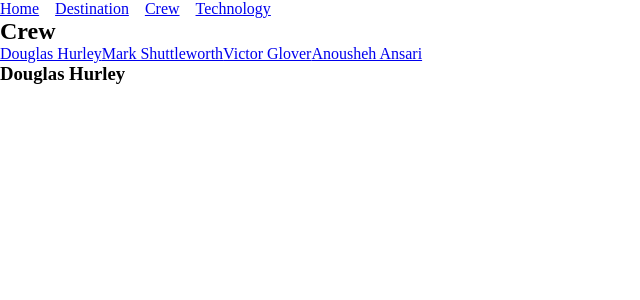
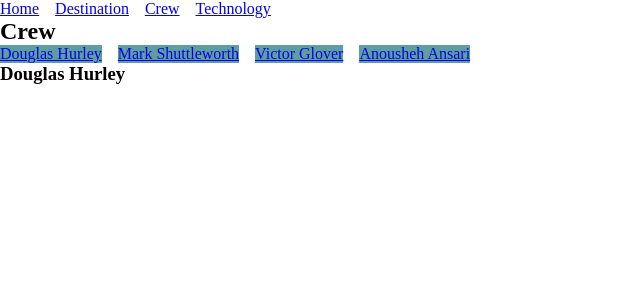
Before and after one commit to KorneyChervonenko/space-tourism, a React (Vite) app: page /crew/douglas-hurley in a window 1280 px wide. Shown: the top 300 px of the page, without its empty margins (0-640 px from the left). Built offline with nearby package versions, Linux system fonts and the light colour scheme.

Commit message:
universal Menu

```diff
--- a/src/components/Device/DeviceNav.module.scss
+++ b/src/components/Device/DeviceNav.module.scss
@@ -1,4 +1,16 @@
-.deviceMenu {
+// .deviceMenu {
+// 	display: flex;
+// 	flex-direction: row;
+// }
+
+.itemMenu {
 	display: flex;
 	flex-direction: row;
+	column-gap: 1rem;
+
+	> .item {
+		background-color: rebeccapurple;
+		background-color: burlywood;
+		// color: white;
+	}
 }
--- a/src/components/Member/MemberNav.module.scss
+++ b/src/components/Member/MemberNav.module.scss
@@ -1,4 +1,14 @@
-.memberMenu {
+// .memberMenu {
+// 	display: flex;
+// 	flex-direction: row;
+// }
+
+.itemMenu {
 	display: flex;
 	flex-direction: row;
+	column-gap: 1rem;
+
+	> .item {
+		background-color: cadetblue;
+	}
 }
--- /dev/null
+++ b/src/components/Menu/Menu.jsx
@@ -0,0 +1,24 @@
+import { NavLink } from 'react-router-dom';
+import PropTypes from 'prop-types';
+// import styles from './PlanetNav.module.scss';
+
+Menu.propTypes = {
+	items: PropTypes.arrayOf(PropTypes.object),
+	title: PropTypes.string,
+	styles: PropTypes.object,
+};
+
+export default function Menu({ items, title, styles }) {
+	return (
+		<nav>
+			<h3 className="visually-hidden">{title}</h3>
+			<menu className={styles.itemMenu}>
+				{items.map((item) => (
+					<li className={styles.item} key={item.url}>
+						<NavLink to={item.url}>{item.name}</NavLink>
+					</li>
+				))}
+			</menu>
+		</nav>
+	);
+}
--- a/src/components/Planet/PlanetNav.module.scss
+++ b/src/components/Planet/PlanetNav.module.scss
@@ -1,4 +1,14 @@
-.planetMenu {
+// .planetMenu {
+// 	display: flex;
+// 	flex-direction: row;
+// }
+
+.itemMenu {
 	display: flex;
 	flex-direction: row;
+	column-gap: 1rem;
+
+	> .item {
+		background-color: coral;
+	}
 }
--- a/src/pages/Crew/Crew.jsx
+++ b/src/pages/Crew/Crew.jsx
@@ -1,12 +1,15 @@
 import { Outlet } from 'react-router-dom';
-import MemberNav from '../../components/Member/MemberNav';
+// import MemberNav from '../../components/Member/MemberNav';
+import Menu from '../../components/Menu/Menu';
+import crewMenuStyles from '../../components/Member/MemberNav.module.scss';
 
 // eslint-disable-next-line react/prop-types
 export default function Crew({ members }) {
 	return (
 		<section>
 			<h2>Crew</h2>
-			<MemberNav members={members} />
+			{/* <MemberNav members={members} /> */}
+			<Menu items={members} title="Member Navigation" styles={crewMenuStyles} />
 			<Outlet />
 		</section>
 	);
--- a/src/pages/Destination/Destination.jsx
+++ b/src/pages/Destination/Destination.jsx
@@ -1,12 +1,15 @@
 import { Outlet } from 'react-router-dom';
-import PlanetNav from '../../components/Planet/PlanetNav';
+// import PlanetNav from '../../components/Planet/PlanetNav';
+import Menu from '../../components/Menu/Menu';
+import planetMenuStyles from '../../components/Planet/PlanetNav.module.scss';
 
 // eslint-disable-next-line react/prop-types
 export default function Destinations({ planets }) {
 	return (
 		<section>
 			<h2>Destinations</h2>
-			<PlanetNav planets={planets} />
+			{/* <PlanetNav planets={planets} /> */}
+			<Menu items={planets} title="Planet Navigation" styles={planetMenuStyles} />
 			<Outlet />
 		</section>
 	);
--- a/src/pages/Technology/Technology.jsx
+++ b/src/pages/Technology/Technology.jsx
@@ -1,12 +1,15 @@
 import { Outlet } from 'react-router-dom';
-import DeviceNav from '../../components/Device/DeviceNav';
+// import DeviceNav from '../../components/Device/DeviceNav';
+import Menu from '../../components/Menu/Menu';
+import deviceMenuStyles from '../../components/Device/DeviceNav.module.scss';
 
 // eslint-disable-next-line react/prop-types
 export default function Technology({ devices }) {
 	return (
 		<section>
 			<h2>Technology</h2>
-			<DeviceNav devices={devices} />
+			{/* <DeviceNav devices={devices} /> */}
+			<Menu items={devices} title="Device Navigation" styles={deviceMenuStyles} />
 			<Outlet />
 		</section>
 	);
```
Also changed, not shown: 1 other file (tests, documents, lock files or other folders).
